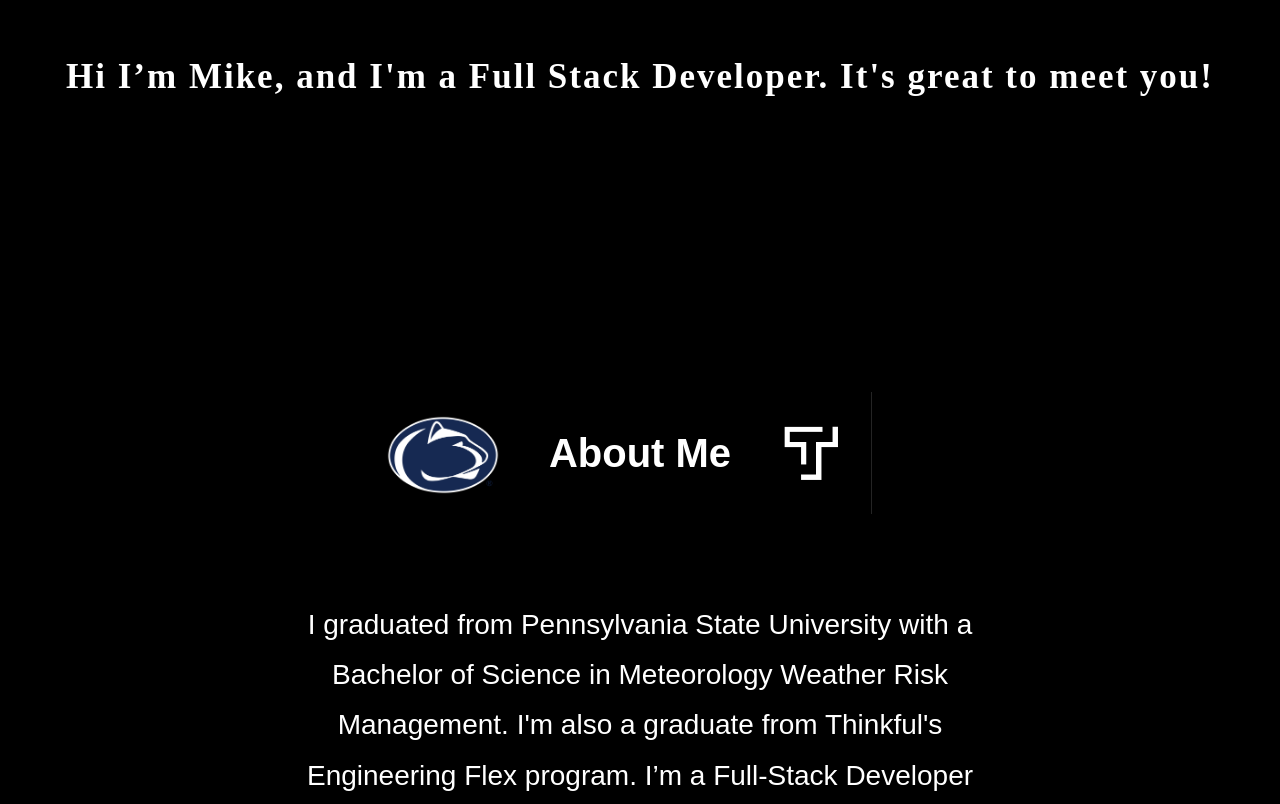
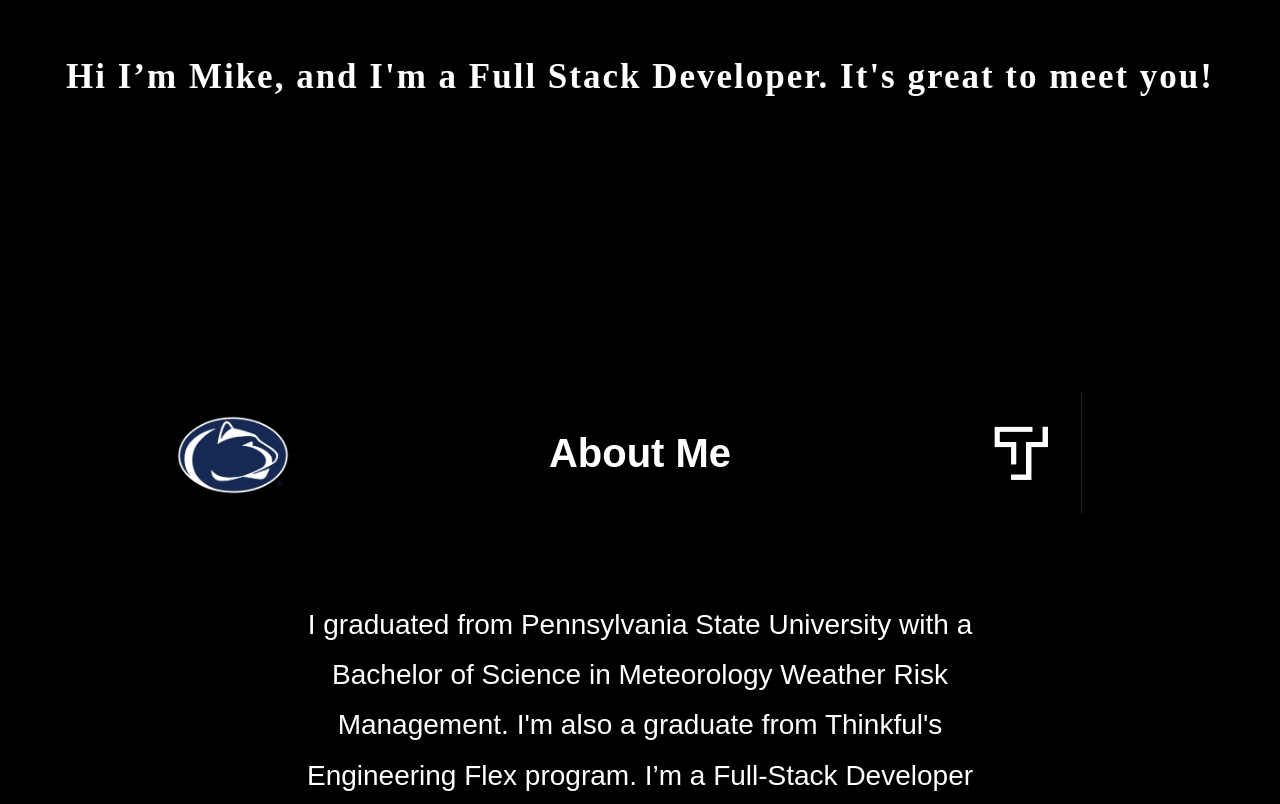
Before and after one commit to msanders454/Mikes-Portfolio, a website: page index.html in a window 1280 px wide. Shown: the part 293-1097 px from the top of the page. Drawn offline with nearby package versions, Linux system fonts and the light colour scheme.

Commit message:
Update main.css

```diff
--- a/main.css
+++ b/main.css
@@ -637,7 +637,7 @@ button a{
          margin-right: 30px;
          top: 708px;
          visibility: visible;
-         right: 750px;
+         right: 75%;
       }
 
     .tf{
@@ -647,7 +647,7 @@ button a{
         width: auto;
         top: 685px;
         visibility: visible;
-        left: 750px;
+        left: 75%;
     }
 
     .bio {
```
